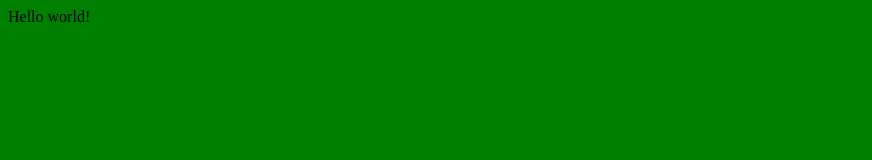
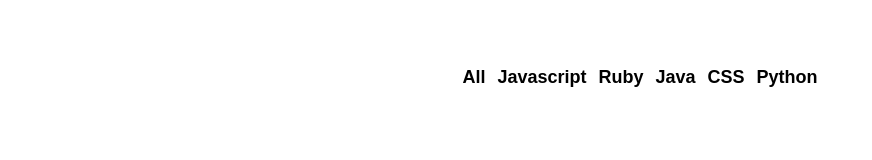
Before and after one commit to qm994/github-battle-react, a React app: page / in a window 1280 px wide. Shown: the whole page, without its empty margins (0-872 px from the left). Built offline with nearby package versions, Linux system fonts and the light colour scheme.

Commit message:
add the pupular navbar

```diff
--- /dev/null
+++ b/app/components/Popular.js
@@ -0,0 +1,19 @@
+import React from 'react';
+
+
+export default class Popular extends React.Component {
+    render() {
+        const languages = ['All', 'Javascript', 'Ruby', 'Java', 'CSS', 'Python']
+        return (
+            <ul className='flex-center'>
+                {languages.map((language) => (
+                    <li key={language}>
+                        <button className='btn-clear nav-link'>
+                            {language}
+                        </button>
+                    </li>
+                ))}
+            </ul>
+        )
+    }
+}
--- a/app/index.css
+++ b/app/index.css
@@ -1,4 +1,41 @@
+html, body, #app {
+  margin: 0;
+  height: 100%;
+  width: 100%;
+}
 
 body {
-    background: green;
-  }
+  font-family: -apple-system,BlinkMacSystemFont,Segoe UI,Roboto,Oxygen-Sans,Ubuntu,Cantarell,Helvetica Neue,sans-serif;
+}
+
+ul {
+  padding: 0;
+}
+
+li {
+  list-style-type: none;
+}
+
+.container {
+  max-width: 1200px;
+  margin: 0 auto;
+  padding: 50px;
+}
+
+.flex-center {
+  display: flex;
+  justify-content: center;
+  align-items: center;
+}
+
+.btn-clear {
+  border: none;
+  background: transparent;
+}
+
+.nav-link {
+  font-size: 18px;
+  font-weight: bold;
+  text-decoration: none;
+  color: inherit;
+}
--- a/app/index.js
+++ b/app/index.js
@@ -1,12 +1,16 @@
 import React, { Component } from 'react';
 import ReactDOM from 'react-dom';
 import './index.css';
+import Popular from '../app/components/Popular';
 
 // state + lifecycle + ui
 class App extends Component {
     render() {
         return(
-            <div>Hello world!</div>
+            <div className='container'>
+                <Popular />
+            </div>
+
         )
     }
 }
--- a/package.json
+++ b/package.json
@@ -5,7 +5,8 @@
   "main": "index.js",
   "scripts": {
     "test": "echo \"Error: no test specified\" && exit 1",
-    "build": "webpack"
+    "build": "webpack",
+    "start": "webpack-dev-server"
   },
   "babel": {
     "presets": [
@@ -17,6 +18,7 @@
   "author": "",
   "license": "ISC",
   "dependencies": {
+    "jslint": "^0.12.1",
     "react": "^16.13.1",
     "react-dom": "^16.13.1"
   },
```
Also changed, not shown: 1 other file.
